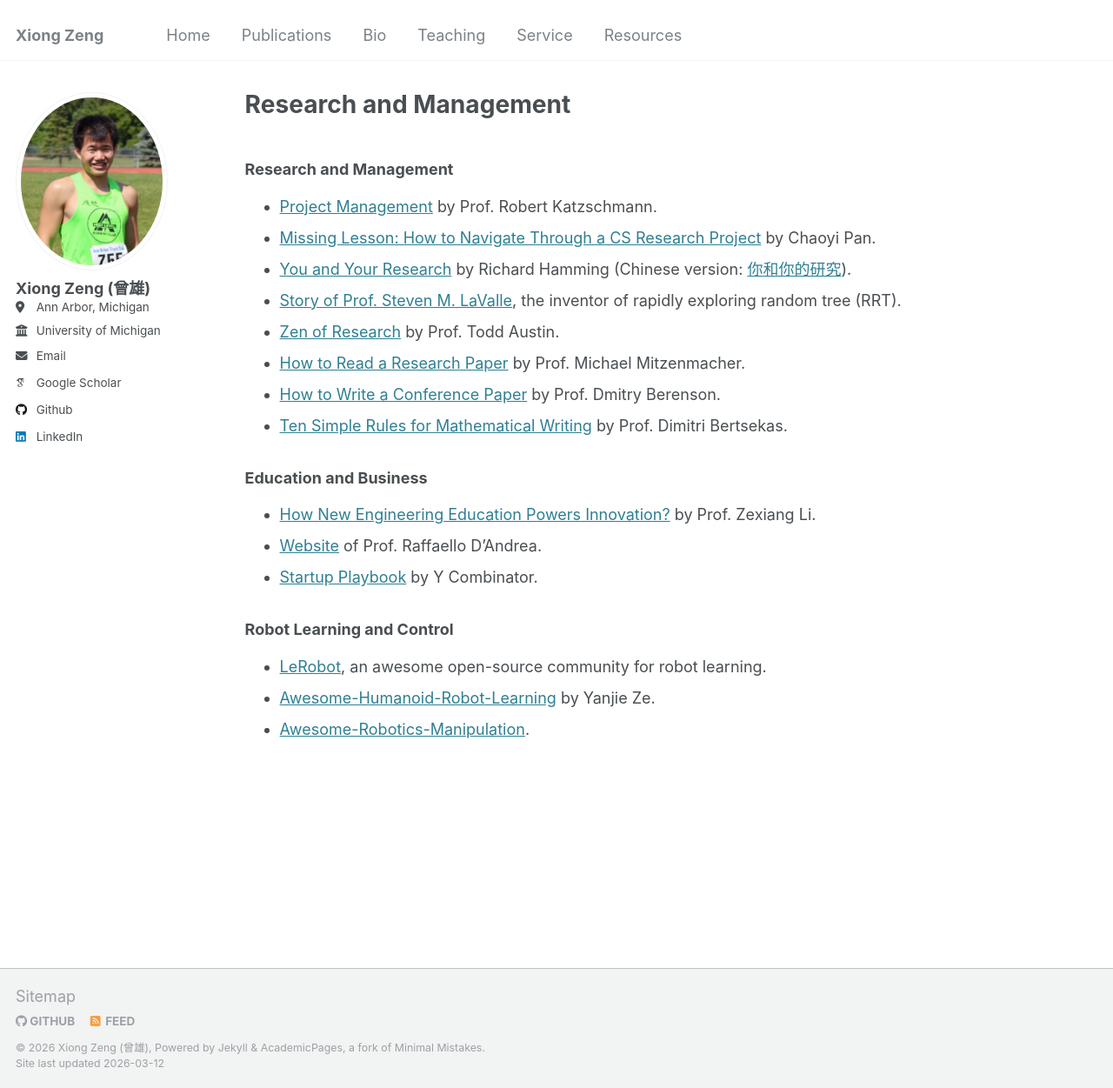
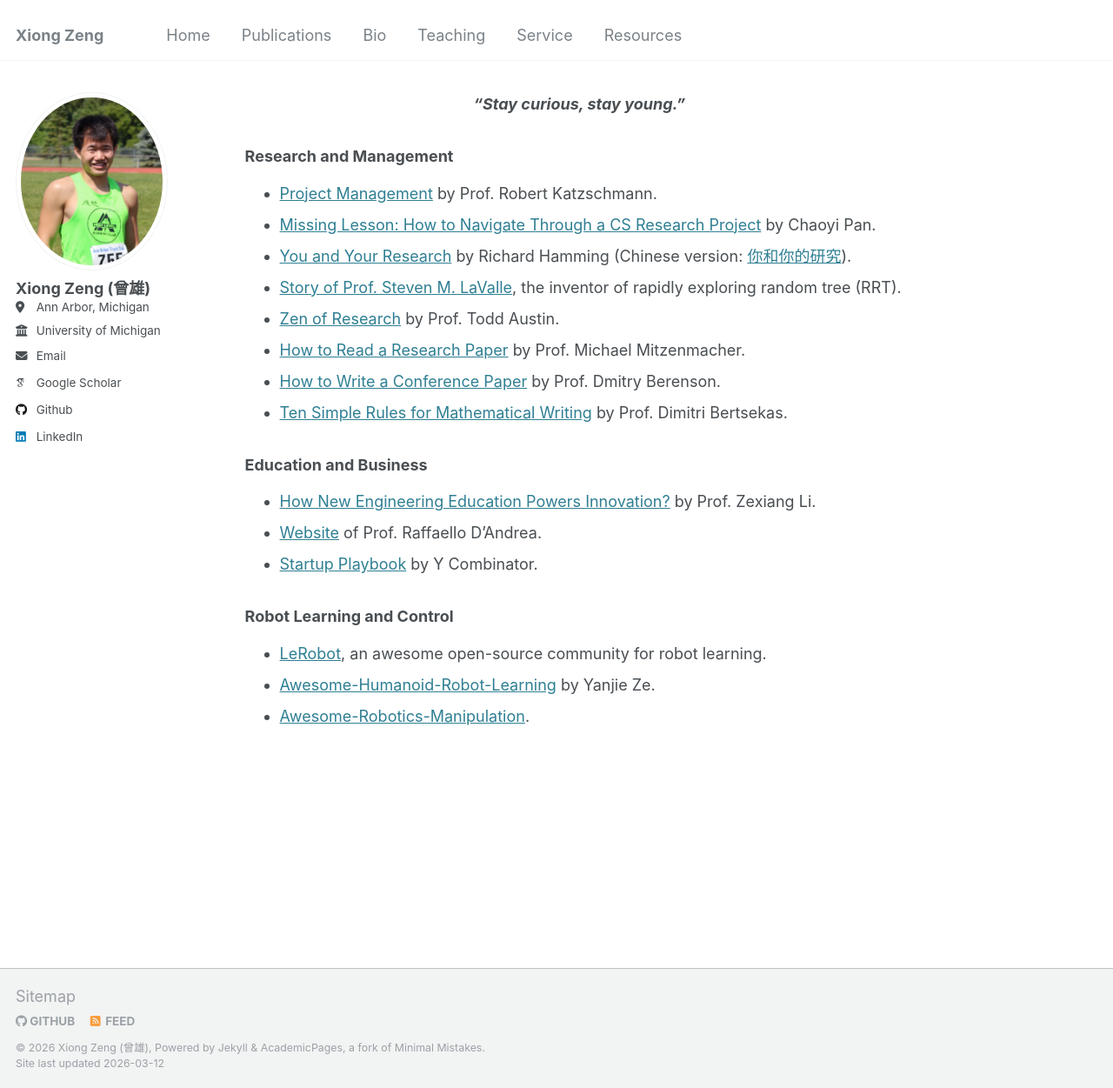
Before and after one commit to zengxiong111/zengxiong.github.io, a Jekyll site: the page built from _pages/resources.md, in a window 1280 px wide and 1251 px high. Shown: the whole window at 87% size. Built offline with Jekyll 4.4.1, drawn with Linux system fonts in a browser that asks for light colours; some web fonts are replaced; our own code applies the rules of GitHub Pages for plain Markdown files.

Commit message:
Update resources.md

```diff
--- a/_pages/resources.md
+++ b/_pages/resources.md
@@ -3,6 +3,8 @@
 permalink: /resources/
 author_profile: true
 ---
+
+<p align="center"><strong><em>“Stay curious, stay young.”</em></strong></p>
 
 ### Research and Management
 
```
